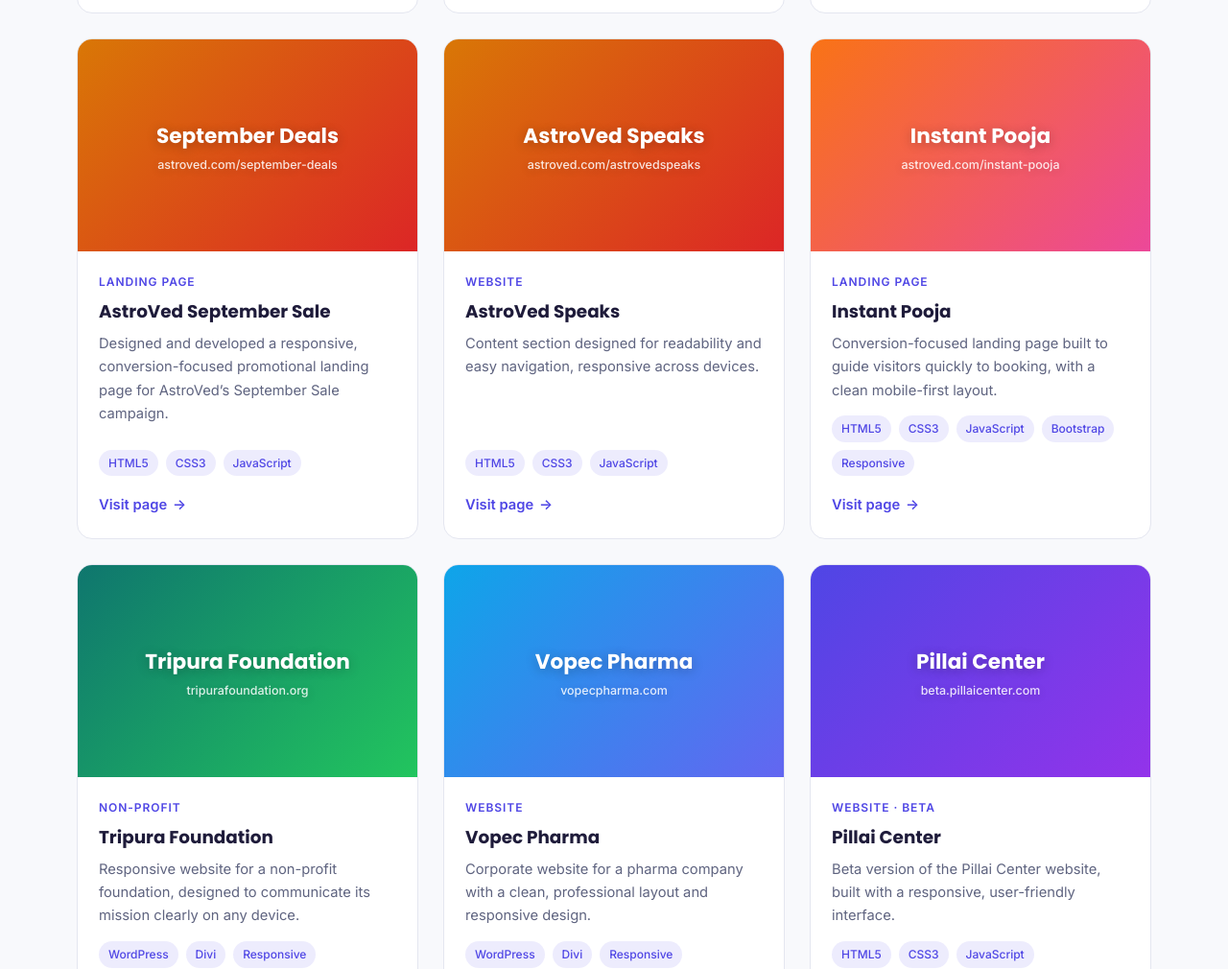
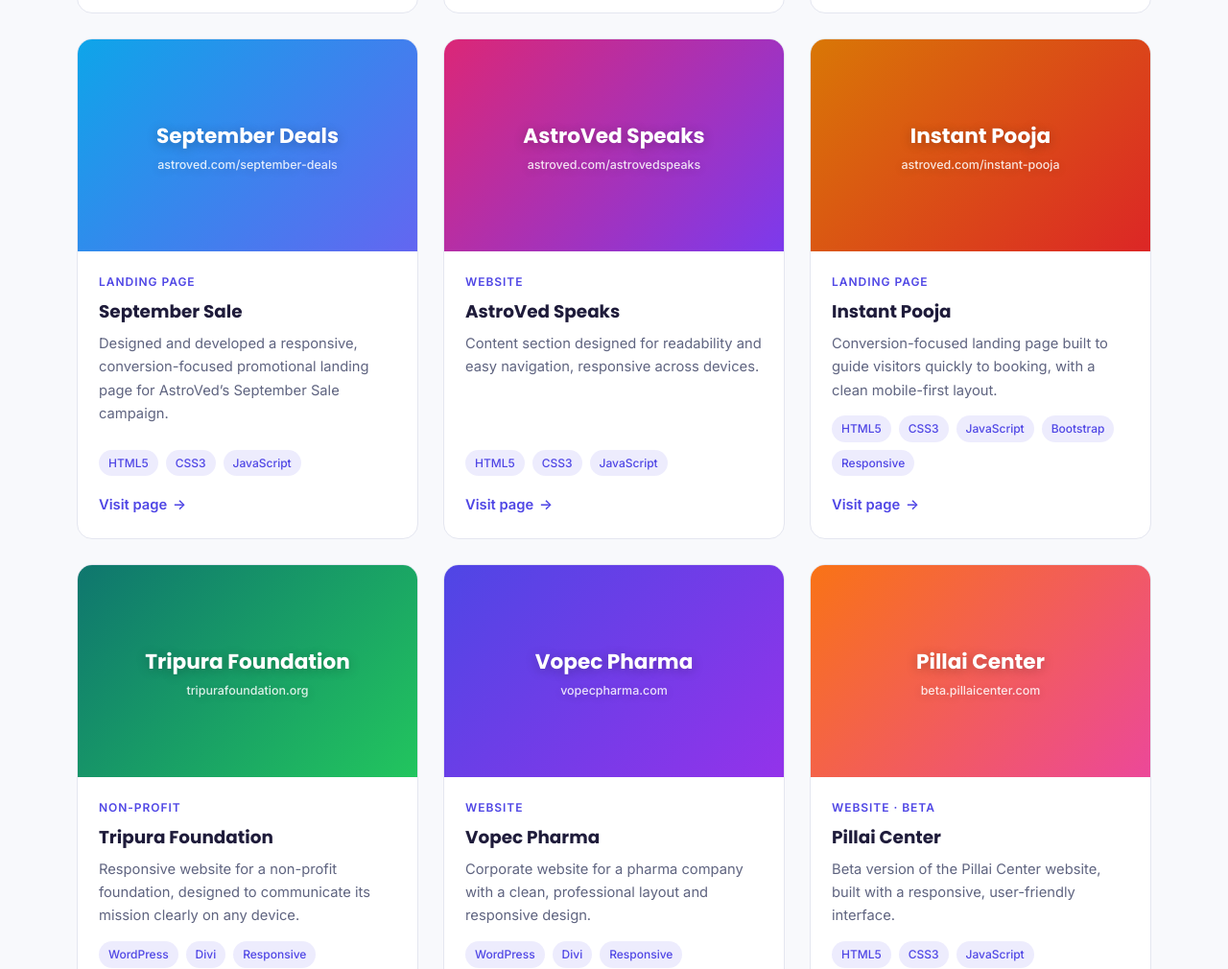
Before and after one commit to vijishanthi1911/VijiDev, a plain HTML site: page index.html in a window 1280 px wide. Shown: the part 3320-4330 px from the top of the page at 96% size. Drawn offline with Linux system fonts and the light colour scheme.

Commit message:
Update thumbnail classes in index.html

```diff
--- a/index.html
+++ b/index.html
@@ -417,7 +417,7 @@
         </article>
 
         <article class="project reveal" data-cat="web">
-          <div class="thumb g3">
+          <div class="thumb g2">
             <img src="images/priestservices.jpg" alt="PriestServices.com screenshot" loading="lazy" onerror="this.remove()">
             <div class="mark">Priest Services<span class="domain">priestservices.com</span></div>
           </div>
@@ -433,7 +433,7 @@
 
 
         <article class="project reveal" data-cat="landing">
-          <div class="thumb g5">
+          <div class="thumb g3">
             <img src="images/priest-services-astroved.jpg" alt="Priest Services page screenshot" loading="lazy" onerror="this.remove()">
             <div class="mark">Priest Services<span class="domain">astroved.com/priest-services</span></div>
           </div>
@@ -447,13 +447,13 @@
         </article>
 
         <article class="project reveal" data-cat="landing">
-          <div class="thumb g6">
+          <div class="thumb g4">
             <img src="images/priest-services-astroved.jpg" alt="September Deals page screenshot" loading="lazy" onerror="this.remove()">
             <div class="mark">September Deals<span class="domain">astroved.com/september-deals</span></div>
           </div>
           <div class="project-body">
             <span class="tag">Landing Page</span>
-            <h3>AstroVed September Sale</h3>
+            <h3>September Sale</h3>
             <p>Designed and developed a responsive, conversion-focused promotional landing page for AstroVed’s September Sale campaign.</p>
             <div class="chips"><span class="chip">HTML5</span><span class="chip">CSS3</span><span class="chip">JavaScript</span></div>
             <a class="visit" href="https://www.astroved.com/us/specials/astroved-september-deals" target="_blank" rel="noopener noreferrer">Visit page <span>→</span></a>
@@ -461,7 +461,7 @@
         </article>
 
         <article class="project reveal" data-cat="web">
-          <div class="thumb g6">
+          <div class="thumb g5">
             <img src="images/astroved-speaks.jpg" alt="AstroVed Speaks page screenshot" loading="lazy" onerror="this.remove()">
             <div class="mark">AstroVed Speaks<span class="domain">astroved.com/astrovedspeaks</span></div>
           </div>
@@ -475,7 +475,7 @@
         </article>
 
         <article class="project reveal" data-cat="landing">
-          <div class="thumb g2">
+          <div class="thumb g6">
             <img src="images/instant-pooja.jpg" alt="Instant Pooja page screenshot" loading="lazy" onerror="this.remove()">
             <div class="mark">Instant Pooja<span class="domain">astroved.com/instant-pooja</span></div>
           </div>
@@ -504,7 +504,7 @@
         </article>
 
         <article class="project reveal" data-cat="web">
-          <div class="thumb g4">
+          <div class="thumb g1">
             <img src="images/vopec-pharma.jpg" alt="Vopec Pharma screenshot" loading="lazy" onerror="this.remove()">
             <div class="mark">Vopec Pharma<span class="domain">vopecpharma.com</span></div>
           </div>
@@ -518,7 +518,7 @@
         </article>
 
         <article class="project reveal" data-cat="web nonprofit">
-          <div class="thumb g1">
+          <div class="thumb g2">
             <img src="images/pillai-center.jpg" alt="Pillai Center screenshot" loading="lazy" onerror="this.remove()">
             <div class="mark">Pillai Center<span class="domain">beta.pillaicenter.com</span></div>
           </div>
```
